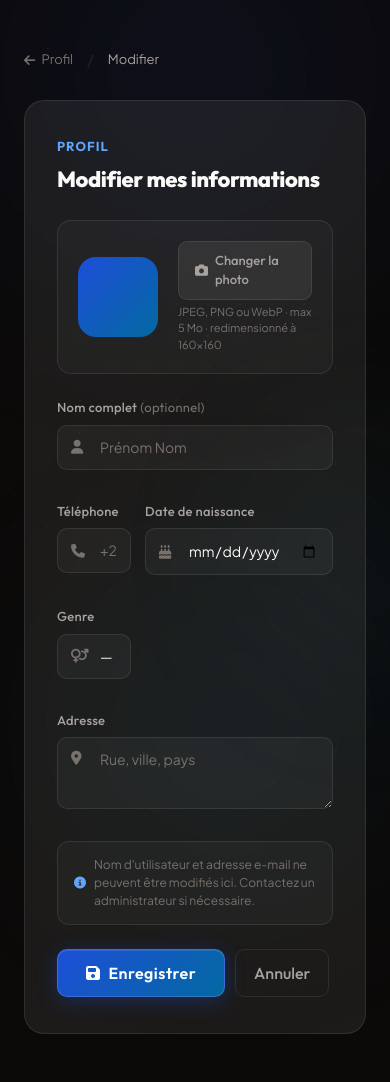
After one commit to aksp66/sso, a Flask app: template app/templates/edit_profile.html in a window 390 px wide. The commit adds this page. Run offline with Flask 3, Linux system fonts and the light colour scheme; the template is opened without the code that fills it, so the values that code supplies are empty; parts of the project's set-up code (start-up, migrations or seed data) failed here and were passed over; some libraries are stand-ins or nearby versions.

Commit message:
Profil utilisateur : édition étendue (nom complet, téléphone, naissance, genre, adresse, avatar)
- 6 colonnes nullable ajoutées au modèle User + migration d4e5f6a7b8c9
- Route GET/POST /profile/edit : upload avatar redimensionné 160x160 JPEG → base64 DB
- Formulaire edit_profile.html avec prévisualisation avatar live (JS)
- Page profil : photo ou initiales, affichage conditionnel des champs remplis, bouton Modifier

```diff
--- /dev/null
+++ b/app/templates/edit_profile.html
@@ -0,0 +1,176 @@
+{% extends "base.html" %}
+{% block title %}Modifier mon profil — Nexus{% endblock %}
+
+{% block extra_head %}
+<style>
+  .edit-wrap { max-width:640px; margin:0 auto; padding:48px 24px; animation:fadeUp 0.45s ease both; }
+  @keyframes fadeUp { from{opacity:0;transform:translateY(20px)} to{opacity:1;transform:translateY(0)} }
+  .field-group { margin-bottom:18px; }
+  .avatar-upload {
+    display:flex; align-items:center; gap:20px; margin-bottom:24px;
+    padding:20px; background:rgba(255,255,255,0.03);
+    border:1px solid var(--glass-border); border-radius:14px;
+  }
+  .avatar-preview {
+    width:80px; height:80px; border-radius:18px; flex-shrink:0;
+    object-fit:cover; border:2px solid var(--glass-border);
+  }
+  .avatar-initials {
+    width:80px; height:80px; border-radius:18px; flex-shrink:0;
+    background:linear-gradient(135deg,#1D4ED8,#0369A1);
+    display:flex; align-items:center; justify-content:center;
+    font-family:'Outfit',sans-serif; font-size:30px; font-weight:700; color:#fff;
+  }
+  .upload-label {
+    display:inline-flex; align-items:center; gap:7px;
+    background:var(--glass-bg-strong); border:1px solid var(--glass-border);
+    color:var(--text-secondary); font-family:'Outfit',sans-serif;
+    font-size:13px; font-weight:500; padding:9px 16px;
+    border-radius:9px; cursor:pointer; transition:all 0.2s;
+  }
+  .upload-label:hover { border-color:var(--glass-border-hover); color:var(--text-primary); }
+  #avatar-input { display:none; }
+  .hint { font-size:11px; color:var(--text-muted); margin-top:4px; }
+</style>
+{% endblock %}
+
+{% block content %}
+<div class="edit-wrap">
+
+  <div style="display:flex; align-items:center; gap:14px; margin-bottom:28px;">
+    <a href="{{ url_for('auth.profile') }}"
+       style="color:var(--text-muted); font-size:13px; text-decoration:none; display:flex; align-items:center; gap:6px;">
+      <i class="fas fa-arrow-left"></i> Profil
+    </a>
+    <span style="color:var(--glass-border);">/</span>
+    <span style="font-size:13px; color:var(--text-secondary);">Modifier</span>
+  </div>
+
+  <div class="glass" style="padding:36px 32px;">
+    <p style="font-family:'Outfit',sans-serif; font-size:13px; font-weight:700;
+              letter-spacing:0.08em; text-transform:uppercase; color:var(--blue-400);
+              margin:0 0 6px;">Profil</p>
+    <h1 style="font-size:22px; font-weight:800; letter-spacing:-0.02em; margin:0 0 24px;">
+      Modifier mes informations
+    </h1>
+
+    {% if errors %}
+      {% for err in errors %}
+        <div class="alert alert-danger"><i class="fas fa-exclamation-circle"></i> {{ err }}</div>
+      {% endfor %}
+    {% endif %}
+
+    <form method="POST" enctype="multipart/form-data">
+      <input type="hidden" name="csrf_token" value="{{ csrf_token() }}" />
+
+      <!-- ── Avatar ── -->
+      <div class="avatar-upload">
+        {% if user.avatar %}
+          <img src="{{ user.avatar }}" class="avatar-preview" id="avatar-preview" alt="Avatar" />
+        {% else %}
+          <div class="avatar-initials" id="avatar-initials">{{ user.username[0].upper() }}</div>
+          <img src="" class="avatar-preview" id="avatar-preview" alt="Avatar"
+               style="display:none;" />
+        {% endif %}
+        <div>
+          <label for="avatar-input" class="upload-label">
+            <i class="fas fa-camera"></i> Changer la photo
+          </label>
+          <input type="file" name="avatar" id="avatar-input"
+                 accept="image/jpeg,image/png,image/webp" />
+          <p class="hint">JPEG, PNG ou WebP · max 5 Mo · redimensionné à 160×160</p>
+        </div>
+      </div>
+
+      <!-- ── Champs en grille ── -->
+      <div style="display:grid; grid-template-columns:1fr 1fr; gap:14px;">
+
+        <div class="field-group" style="grid-column:1/-1;">
+          <label class="label">Nom complet <span style="color:var(--text-muted); font-weight:400;">(optionnel)</span></label>
+          <div class="input-wrap" style="position:relative;">
+            <i class="fas fa-user input-icon"></i>
+            <input type="text" name="full_name" class="input-field"
+                   placeholder="Prénom Nom"
+                   value="{{ user.full_name or '' }}" maxlength="120" />
+          </div>
+        </div>
+
+        <div class="field-group">
+          <label class="label">Téléphone</label>
+          <div class="input-wrap" style="position:relative;">
+            <i class="fas fa-phone input-icon"></i>
+            <input type="tel" name="phone" class="input-field"
+                   placeholder="+228 90 00 00 00"
+                   value="{{ user.phone or '' }}" maxlength="30" />
+          </div>
+        </div>
+
+        <div class="field-group">
+          <label class="label">Date de naissance</label>
+          <div class="input-wrap" style="position:relative;">
+            <i class="fas fa-cake-candles input-icon"></i>
+            <input type="date" name="birth_date" class="input-field"
+                   value="{{ user.birth_date.isoformat() if user.birth_date else '' }}" />
+          </div>
+        </div>
+
+        <div class="field-group">
+          <label class="label">Genre</label>
+          <div class="input-wrap" style="position:relative;">
+            <i class="fas fa-venus-mars input-icon"></i>
+            <select name="gender" class="input-field" style="appearance:none;">
+              <option value="">— Non précisé —</option>
+              <option value="Homme"  {% if user.gender == 'Homme'  %}selected{% endif %}>Homme</option>
+              <option value="Femme"  {% if user.gender == 'Femme'  %}selected{% endif %}>Femme</option>
+              <option value="Autre"  {% if user.gender == 'Autre'  %}selected{% endif %}>Autre</option>
+            </select>
+          </div>
+        </div>
+
+        <div class="field-group" style="grid-column:1/-1;">
+          <label class="label">Adresse</label>
+          <div class="input-wrap" style="position:relative;">
+            <i class="fas fa-location-dot input-icon" style="top:14px;transform:none;"></i>
+            <textarea name="address" class="input-field input-no-icon"
+                      style="padding-left:42px; resize:vertical; min-height:72px;"
+                      placeholder="Rue, ville, pays" maxlength="500">{{ user.address or '' }}</textarea>
+          </div>
+        </div>
+
+      </div>
+
+      <!-- ── Info e-mail/username non modifiables ── -->
+      <div style="background:rgba(255,255,255,0.03); border:1px solid var(--glass-border);
+                  border-radius:12px; padding:14px 16px; margin:8px 0 24px;
+                  font-size:12px; color:var(--text-muted); display:flex; align-items:center; gap:8px;">
+        <i class="fas fa-circle-info" style="color:var(--blue-400);"></i>
+        Nom d'utilisateur et adresse e-mail ne peuvent être modifiés ici. Contactez un administrateur si nécessaire.
+      </div>
+
+      <div style="display:flex; gap:10px; flex-wrap:wrap;">
+        <button type="submit" class="btn-primary" style="width:auto; padding:11px 28px;">
+          <i class="fas fa-floppy-disk"></i> Enregistrer
+        </button>
+        <a href="{{ url_for('auth.profile') }}" class="btn-outline">Annuler</a>
+      </div>
+
+    </form>
+  </div>
+</div>
+
+<script>
+  document.getElementById('avatar-input').addEventListener('change', function () {
+    var file = this.files[0];
+    if (!file) return;
+    var reader = new FileReader();
+    reader.onload = function (e) {
+      var preview = document.getElementById('avatar-preview');
+      var initials = document.getElementById('avatar-initials');
+      preview.src = e.target.result;
+      preview.style.display = 'block';
+      if (initials) initials.style.display = 'none';
+    };
+    reader.readAsDataURL(file);
+  });
+</script>
+{% endblock %}
```
Also changed, not shown: app/models/user.py (+10 -1 lines), app/routes/auth.py (+49 -0 lines), app/templates/profile.html (+53 -4 lines), migrations/versions/d4e5f6a7b8c9_user_extended_profile.py (added, +31 -0 lines).
